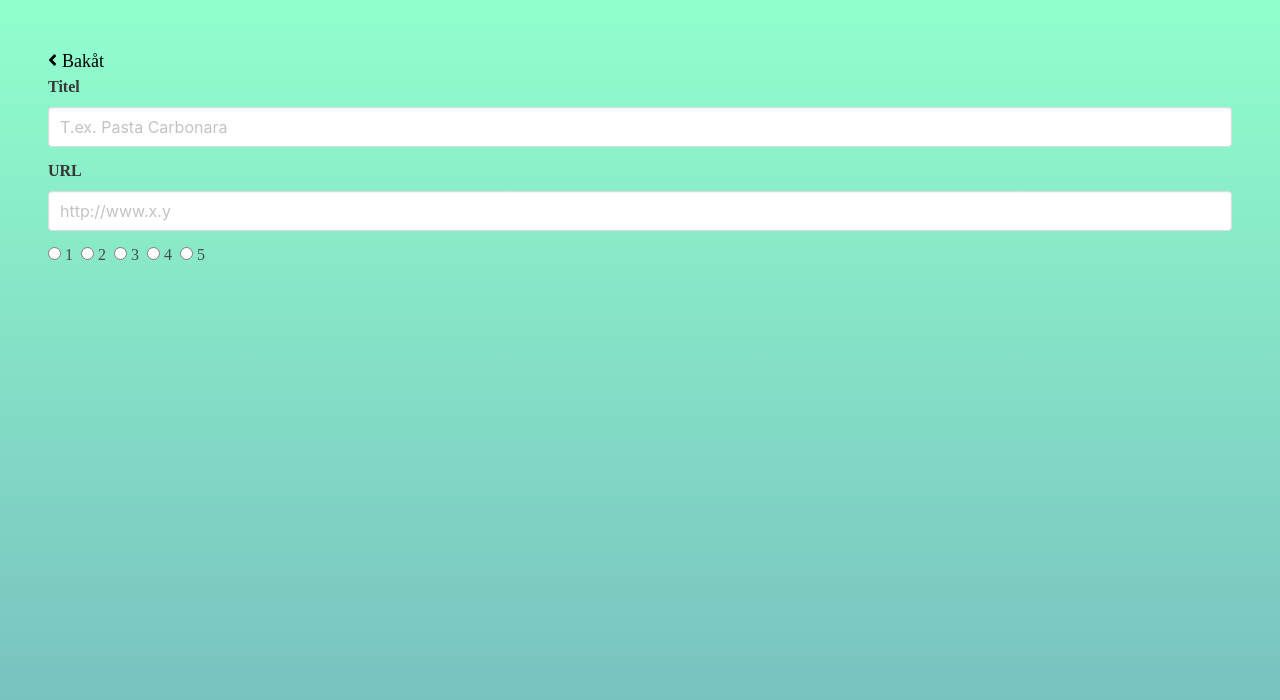
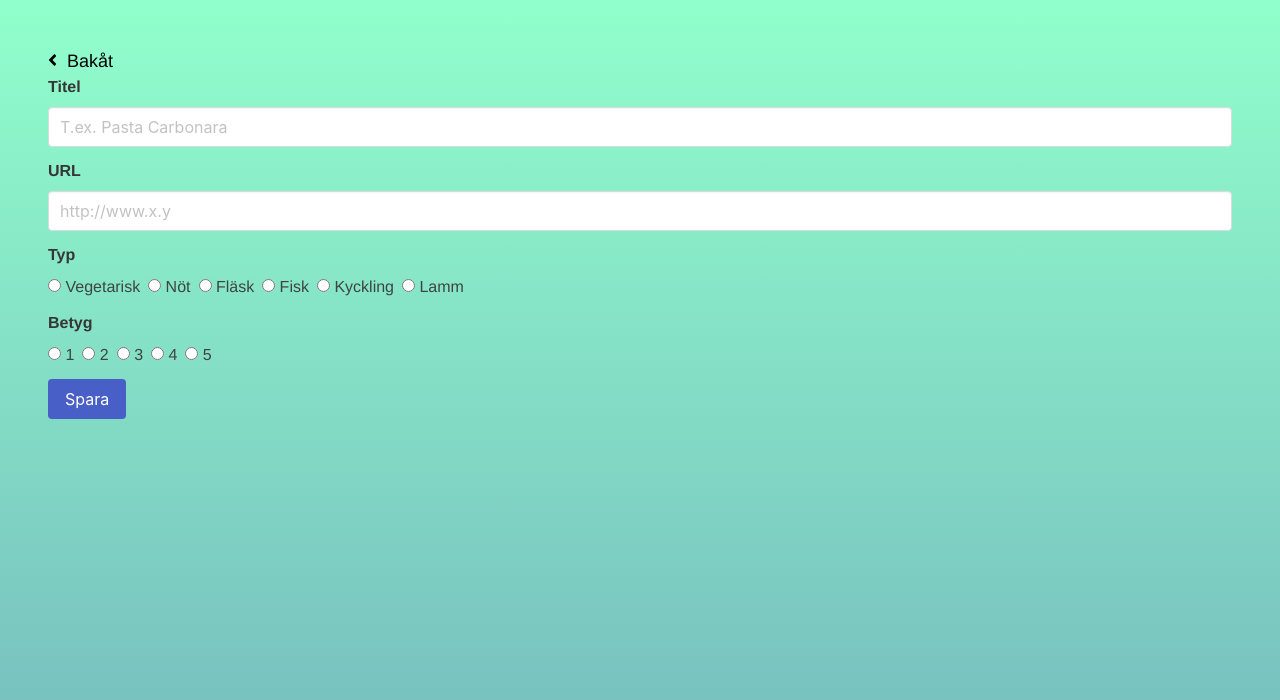
Before and after one commit to mfuruskog/recipes, a Vue app in the folder client/: page /#/add in a window 1280 px wide. Shown: the top 700 px of the page. Built offline with nearby package versions, Linux system fonts and the light colour scheme.

Commit message:
Submitted recipes are now saved in db

```diff
--- a/client/src/App.vue
+++ b/client/src/App.vue
@@ -18,7 +18,8 @@ html, body {
   padding: 0;
 }
 #app {
-  font-family: 'Regular';
+  font-family: 'Helvetica';
+  color: #3e4540;
   height: 100%;
   background-image: linear-gradient(#91ffcc, #75B9BE);
 
--- /dev/null
+++ b/client/src/common/constants.js
@@ -0,0 +1,9 @@
+export const MAX_RATING = 5;
+export const RECIPE_TYPES = [
+    { type: "vegetarian", name: "Vegetarisk" },
+    { type: "beef", name: "Nöt" },
+    { type: "pork", name: "Fläsk" },
+    { type: "fish", name: "Fisk" },
+    { type: "chicken", name: "Kyckling" },
+    { type: "lamb", name: "Lamm" }
+  ];
--- a/client/src/components/AddRecipe.vue
+++ b/client/src/components/AddRecipe.vue
@@ -3,61 +3,90 @@
     <nav class="navbar" role="navigation" aria-label="main navigation">
       <div class="navbar-brand">
         <router-link to="/" tag="a">
-          <font-awesome-icon :icon="angleLeft" style="margin-right: 5px;"></font-awesome-icon>Bakåt
+          <font-awesome-icon
+            :icon="angleLeft"
+            style="margin-right: 5px;"
+          ></font-awesome-icon>
+          Bakåt
         </router-link>
       </div>
     </nav>
+    <form id="recipeForm" @submit.prevent="submitRecipe">
       <div class="field">
         <label class="label">Titel</label>
         <div class="control">
-        <input class="input" type="text" placeholder="T.ex. Pasta Carbonara" />
+          <input
+            class="input"
+            type="text"
+            placeholder="T.ex. Pasta Carbonara"
+            v-model="recipe.title"
+          />
         </div>
       </div>
       <div class="field">
         <label class="label">URL</label>
         <div class="control">
-        <input class="input" type="text" placeholder="http://www.x.y" />
+          <input
+            class="input"
+            type="text"
+            placeholder="http://www.x.y"
+            v-model="recipe.url"
+          />
         </div>
       </div>
       <div class="field">
+        <label class="label">Typ</label>
         <div class="control">
-        <label class="radio">
-          <input type="radio" name="question" />
-          1
-        </label>
-        <label class="radio">
-          <input type="radio" name="question" />
-          2
-        </label>
-        <label class="radio">
-          <input type="radio" name="question" />
-          3
-        </label>
-        <label class="radio">
-          <input type="radio" name="question" />
-          4
-        </label>
-        <label class="radio">
-          <input type="radio" name="question" />
-          5
+          <label v-for="(type, index) in RECIPE_TYPES" :key="index" class="radio">
+            <input type="radio" :value="type.type" v-model="recipe.type" />
+            {{type.name}}
           </label>
         </div>
       </div>
+      <div class="field">
+        <label class="label">Betyg</label>
+        <div class="control">
+          <label v-for="n in MAX_RATING" :key="n" class="radio">
+            <input type="radio" :value="n" v-model="recipe.rating" />
+            {{ n }}
+          </label>
+        </div>
+      </div>
+      <button class="button is-link" type="submit">Spara</button>
+    </form>
   </section>
 </template>
 
 <script>
+import axios from 'axios'
 import { faAngleLeft } from "@fortawesome/free-solid-svg-icons";
+import { MAX_RATING, RECIPE_TYPES } from '../common/constants'
 
 export default {
   name: "AddRecipe",
+  data() {
+    return {
+      MAX_RATING: MAX_RATING,
+      RECIPE_TYPES: RECIPE_TYPES,
+      recipe: {
+        title: null,
+        url: null,
+        type: null,
+        rating: null
+      }
+    };
+  },
   computed: {
     angleLeft() {
       return faAngleLeft;
+    }
+  },
+  methods: {
+    submitRecipe() {
+      axios.post(`${process.env.VUE_APP_API_URL}/recipes`, this.recipe).then(() => this.$router.push({ name: 'home'}))
     }
   }
 };
 </script>
 
-<style lang="scss" scoped>
-</style>
+<style lang="scss" scoped></style>
```
Also changed, not shown: 1 other file (tests, documents, lock files or other folders). Lines whose indentation alone changed are shown as unchanged.
